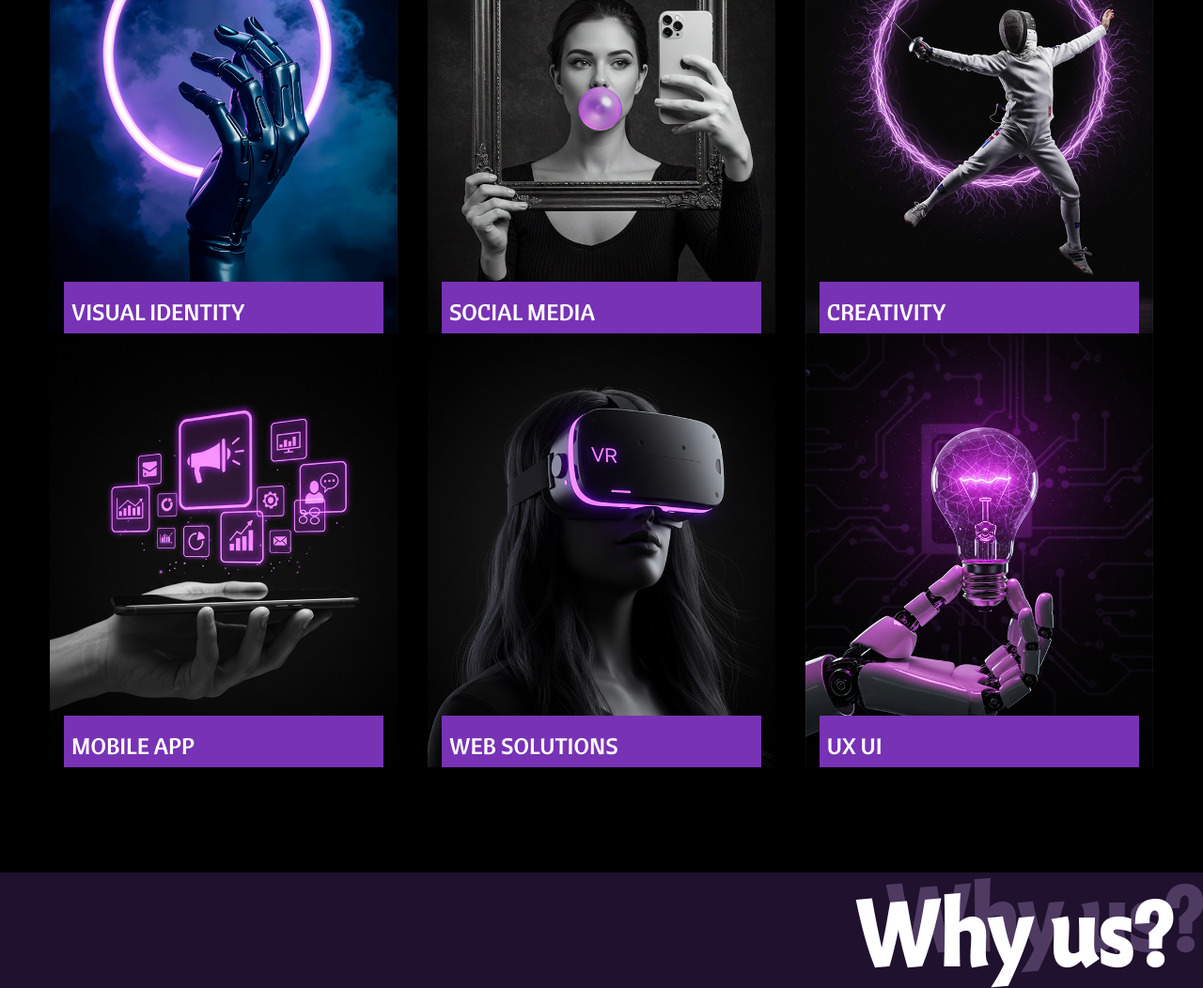
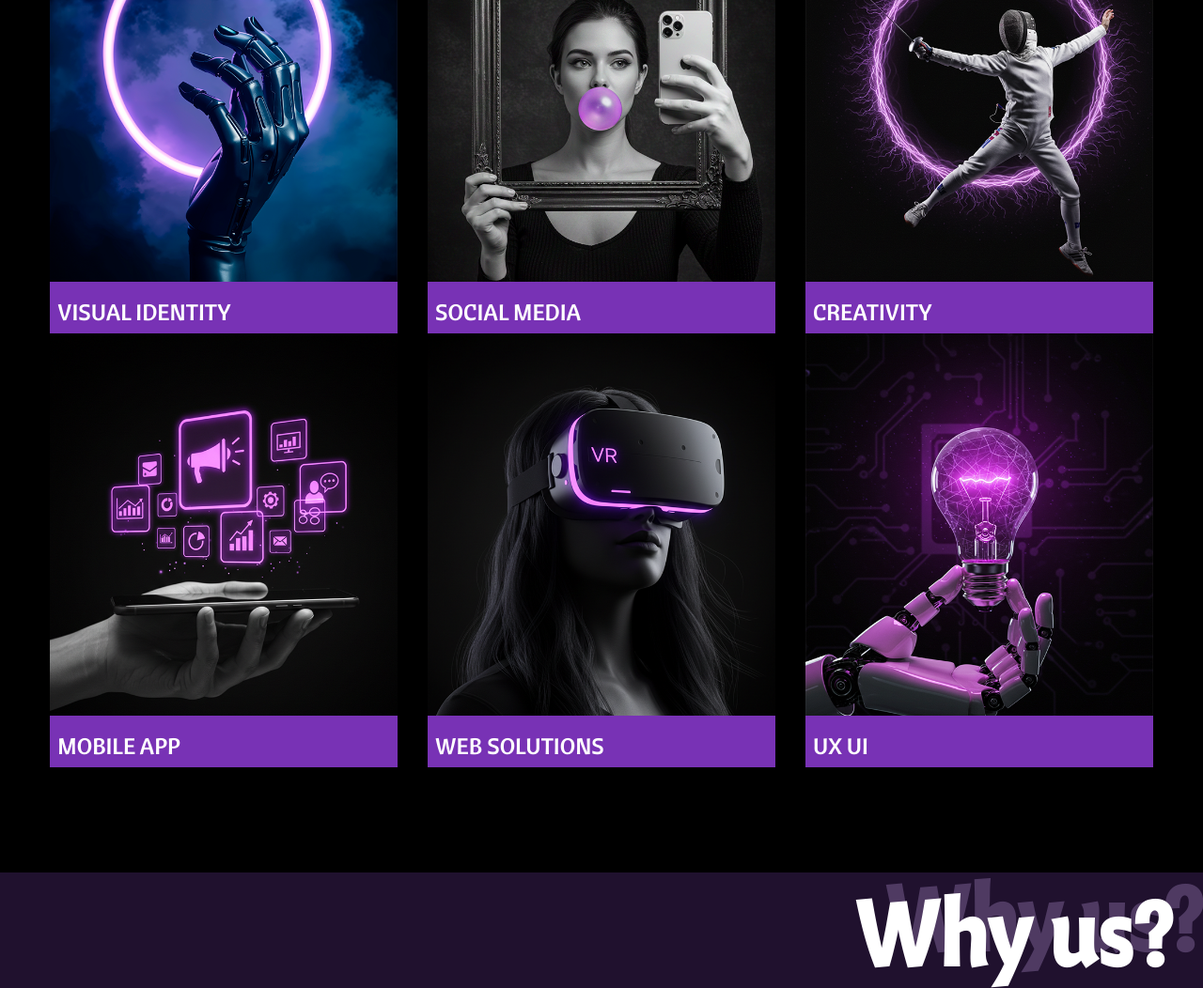
Before and after one commit to Mostafa-Elameer/Grand-Trust, a website: page index.html in a window 1280 px wide. Shown: the part 1887-2939 px from the top of the page at 94% size. Drawn offline with nearby package versions, Linux system fonts and the light colour scheme.

Commit message:
update layer Services

```diff
--- a/src/style.css
+++ b/src/style.css
@@ -183,8 +183,8 @@ body{
     position: absolute;
     background-color:#7832b5 ;
     top: 88%;
-    left: 4%;
-    right: 4%;
+    left: 0%;
+    right: 0%;
     height: 96%;
     opacity: 1;
     transition: all 0.4s ease-in-out;
```
